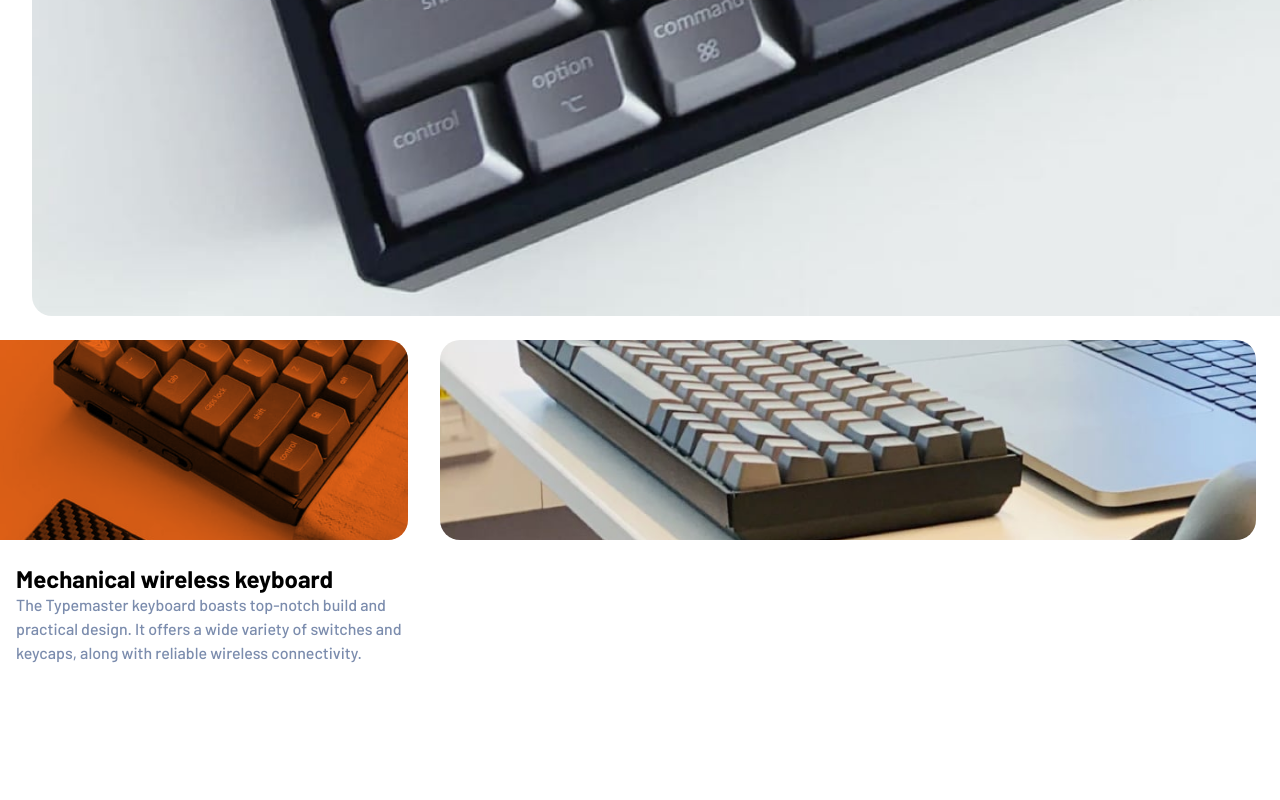
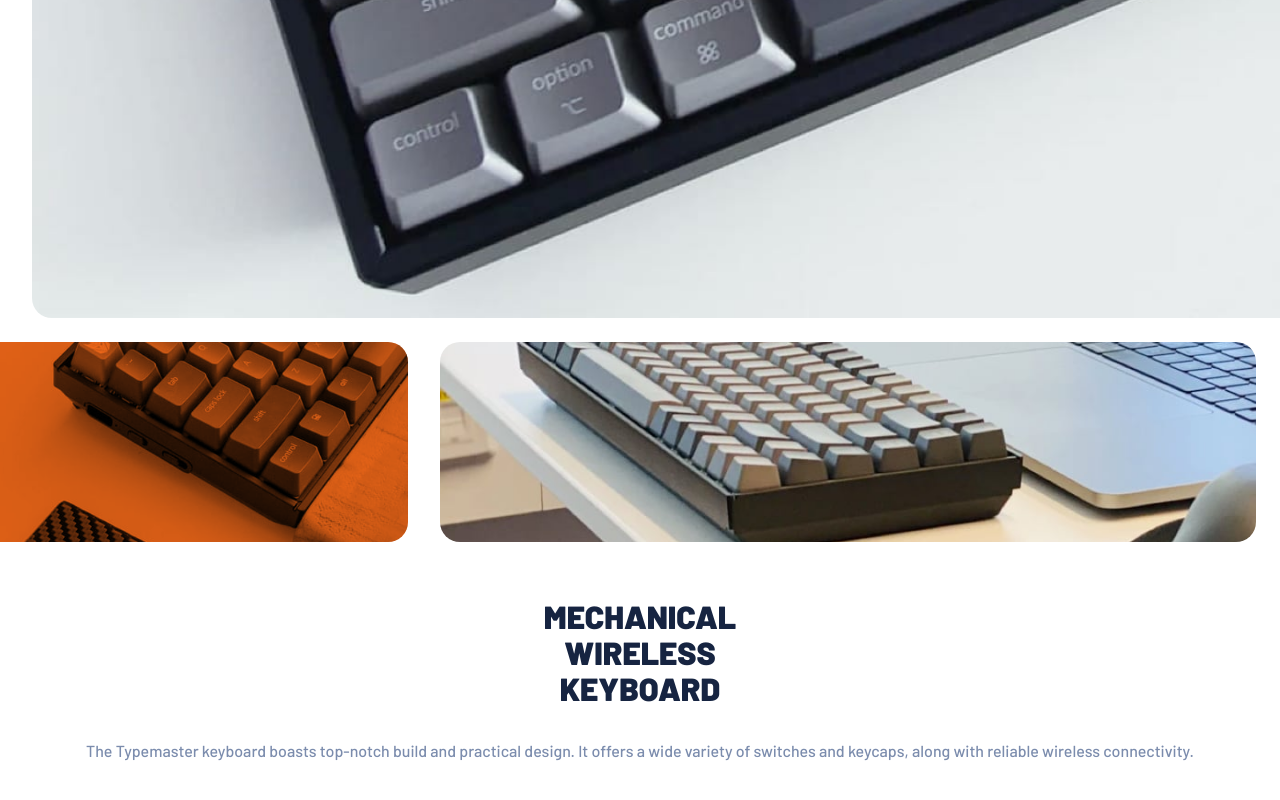
Before and after one commit to RayaneBengaoui/FM_challenge18_Typemaster_LandingPage, a website built with Parcel: page index.html in a window 1280 px wide. Shown: the part 1186-1986 px from the top of the page. Built offline with nearby package versions, Linux system fonts and the light colour scheme.

Commit message:
Finishing main section

```diff
--- a/styles/abstracts/_typography.scss
+++ b/styles/abstracts/_typography.scss
@@ -4,11 +4,19 @@ h1 {
   font-size: 3rem;
   font-weight: 900;
   text-transform: uppercase;
-  line-height: 1;
+  line-height: 3rem;
+  color: $darkBlueText;
+}
+
+h2 {
+  font-size: 2rem;
+  font-weight: 900;
+  text-transform: uppercase;
+  line-height: 2.25rem;
   color: $darkBlueText;
 }
 
 p {
   color: $mediumBlueText;
-  line-height: 1.5;
+  line-height: 1.625rem;
 }
--- a/styles/layout/_main.scss
+++ b/styles/layout/_main.scss
@@ -3,7 +3,7 @@
 main {
   display: grid;
   grid-template-columns: 1fr 2fr;
-  grid-template-rows: auto 1fr 200px;
+  grid-template-rows: auto 1fr 200px auto;
   gap: 1.5rem;
 }
 
@@ -43,8 +43,6 @@ main {
   grid-row: 3;
   transform: translateX(-1rem);
   background-color: $orange;
-
-  // background-blend-mode: multiply;
   border-top-right-radius: 20px;
   border-bottom-right-radius: 20px;
 
@@ -52,14 +50,25 @@ main {
     border-top-left-radius: 0;
     border-bottom-left-radius: 0;
     mix-blend-mode: multiply;
-    // opacity: 0.5;
-    // filter: invert(43%) sepia(71%) saturate(593%) hue-rotate(353deg)
-    //   brightness(98%) contrast(93%);
   }
 }
 .image-holder3 {
   grid-column: 2/3;
   grid-row: 3;
-
   transform: translateX(-0.5rem);
 }
+
+.information {
+  margin-top: 2rem;
+  grid-column: 1/3;
+  grid-row: 4;
+  text-align: center;
+
+  h2 {
+    max-width: 13rem;
+    margin: auto;
+  }
+  p {
+    padding-top: 2rem;
+  }
+}
```
